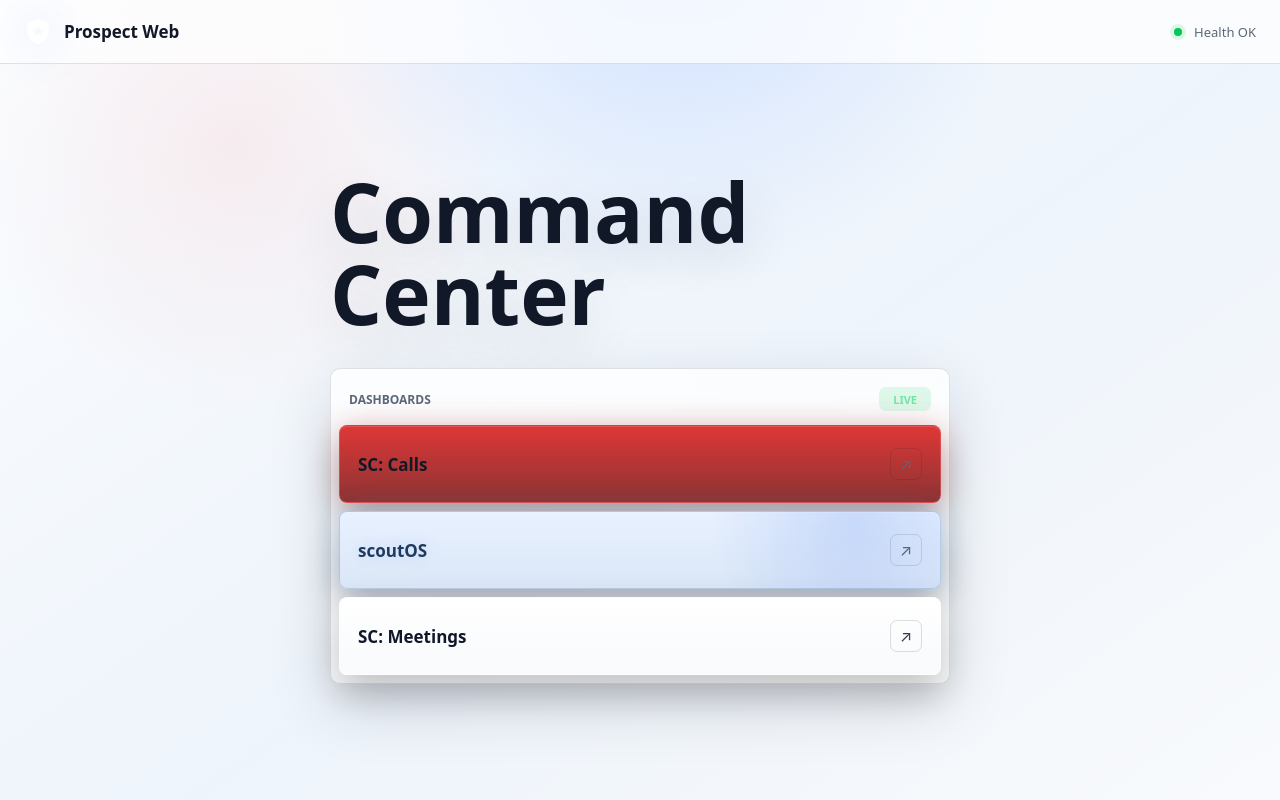
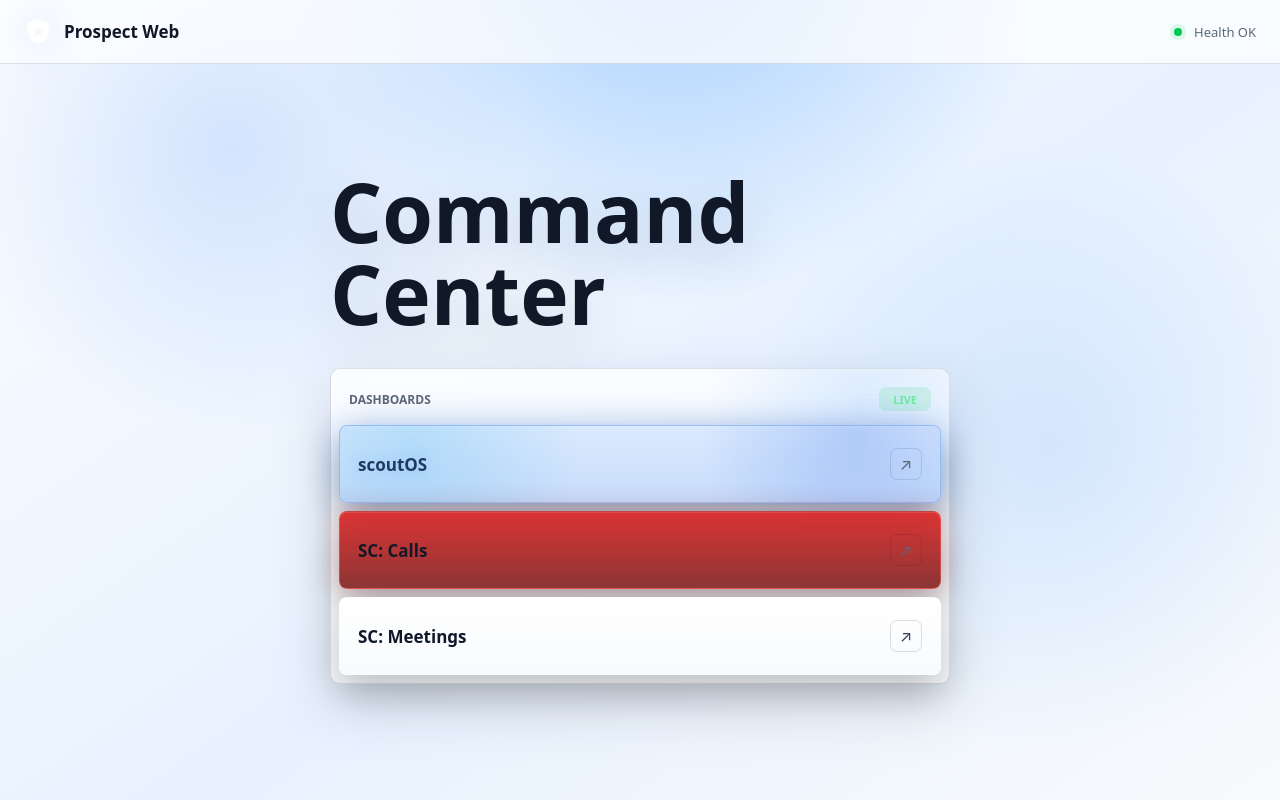
Before and after one commit to 23Maestro/prospect-pipeline, a Next.js app in the folder apps/prospect-web/: page / in a window 1280 px wide. Built offline with nearby package versions, Linux system fonts and the light colour scheme.

Commit message:
Promote scoutOS command center card

```diff
--- a/apps/prospect-web/app/globals.css
+++ b/apps/prospect-web/app/globals.css
@@ -12,9 +12,10 @@
   --geist-green: #00c853;
   --geist-purple: #a855f7;
   --home-bg:
-    radial-gradient(circle at 52% -12%, rgba(71, 85, 105, 0.36), transparent 24rem),
-    radial-gradient(circle at 22% 18%, rgba(14, 165, 233, 0.1), transparent 17rem),
-    linear-gradient(145deg, #02040a 0%, #07101b 50%, #000 100%);
+    radial-gradient(circle at 54% -12%, rgba(37, 99, 235, 0.3), transparent 26rem),
+    radial-gradient(circle at 18% 18%, rgba(14, 165, 233, 0.18), transparent 18rem),
+    radial-gradient(circle at 80% 56%, rgba(59, 130, 246, 0.12), transparent 20rem),
+    linear-gradient(145deg, #02040a 0%, #071221 50%, #000 100%);
   --home-card-shadow: 0 22px 70px rgba(0, 0, 0, 0.54);
 }
 
@@ -29,9 +30,10 @@
     --geist-muted: #5b6778;
     --geist-dim: #7a8797;
     --home-bg:
-      radial-gradient(circle at 52% -12%, rgba(186, 211, 255, 0.72), transparent 24rem),
-      radial-gradient(circle at 18% 18%, rgba(239, 68, 68, 0.08), transparent 17rem),
-      linear-gradient(145deg, #fbfdff 0%, #eef4fb 55%, #f8fafc 100%);
+      radial-gradient(circle at 52% -12%, rgba(147, 197, 253, 0.9), transparent 25rem),
+      radial-gradient(circle at 18% 18%, rgba(59, 130, 246, 0.18), transparent 18rem),
+      radial-gradient(circle at 82% 56%, rgba(96, 165, 250, 0.18), transparent 19rem),
+      linear-gradient(145deg, #fbfdff 0%, #e8f2ff 55%, #f8fafc 100%);
     --home-card-shadow: 0 22px 64px rgba(15, 23, 42, 0.14);
   }
 }
@@ -145,7 +147,8 @@ a {
 .home-panel {
   border: 1px solid var(--geist-line);
   background:
-    linear-gradient(180deg, rgba(15, 23, 42, 0.82), rgba(2, 6, 23, 0.92));
+    radial-gradient(circle at 84% 14%, rgba(37, 99, 235, 0.16), transparent 26%),
+    linear-gradient(180deg, rgba(15, 23, 42, 0.84), rgba(2, 6, 23, 0.93));
   border-radius: 10px;
   padding: 8px;
   box-shadow: var(--home-card-shadow);
@@ -219,13 +222,14 @@ a {
 }
 
 .home-surface-scout {
-  border-color: rgba(125, 159, 211, 0.45);
+  border-color: rgba(96, 165, 250, 0.68);
   background:
-    radial-gradient(circle at 86% 12%, rgba(96, 165, 250, 0.2), transparent 28%),
-    linear-gradient(180deg, rgba(30, 41, 59, 0.98), rgba(15, 23, 42, 0.98));
+    radial-gradient(circle at 84% 14%, rgba(56, 189, 248, 0.28), transparent 30%),
+    radial-gradient(circle at 16% 20%, rgba(59, 130, 246, 0.22), transparent 30%),
+    linear-gradient(180deg, rgba(30, 64, 115, 0.98), rgba(15, 23, 42, 0.98));
   box-shadow:
     inset 0 1px 0 rgba(255, 255, 255, 0.12),
-    0 0 30px rgba(96, 165, 250, 0.2),
+    0 0 36px rgba(59, 130, 246, 0.32),
     0 16px 36px rgba(0, 0, 0, 0.34);
 }
 
@@ -272,7 +276,9 @@ a {
   }
 
   .home-panel {
-    background: rgba(255, 255, 255, 0.74);
+    background:
+      radial-gradient(circle at 86% 12%, rgba(96, 165, 250, 0.18), transparent 26%),
+      rgba(255, 255, 255, 0.74);
     box-shadow: var(--home-card-shadow);
   }
 
@@ -282,9 +288,11 @@ a {
   }
 
   .home-surface-scout {
+    border-color: rgba(59, 130, 246, 0.34);
     background:
-      radial-gradient(circle at 86% 12%, rgba(37, 99, 235, 0.16), transparent 28%),
-      linear-gradient(180deg, #e8f1ff, #dbe7f7);
+      radial-gradient(circle at 86% 12%, rgba(37, 99, 235, 0.22), transparent 30%),
+      radial-gradient(circle at 12% 20%, rgba(14, 165, 233, 0.18), transparent 32%),
+      linear-gradient(180deg, #dbeafe, #c8ddfb);
     color: #172033;
   }
 
--- a/apps/prospect-web/app/page.tsx
+++ b/apps/prospect-web/app/page.tsx
@@ -2,14 +2,14 @@ export const dynamic = 'force-static';
 
 const surfaces = [
   {
+    href: '/prospect-mobile',
+    title: 'scoutOS',
+    tone: 'scout',
+  },
+  {
     href: '/prospect-call-tracker',
     title: 'SC: Calls',
     tone: 'calls',
-  },
-  {
-    href: '/prospect-mobile',
-    title: 'scoutOS',
-    tone: 'scout',
   },
   {
     href: '/prospect-meetings',
```
Also changed, not shown: 1 other file (tests, documents, lock files or other folders).
